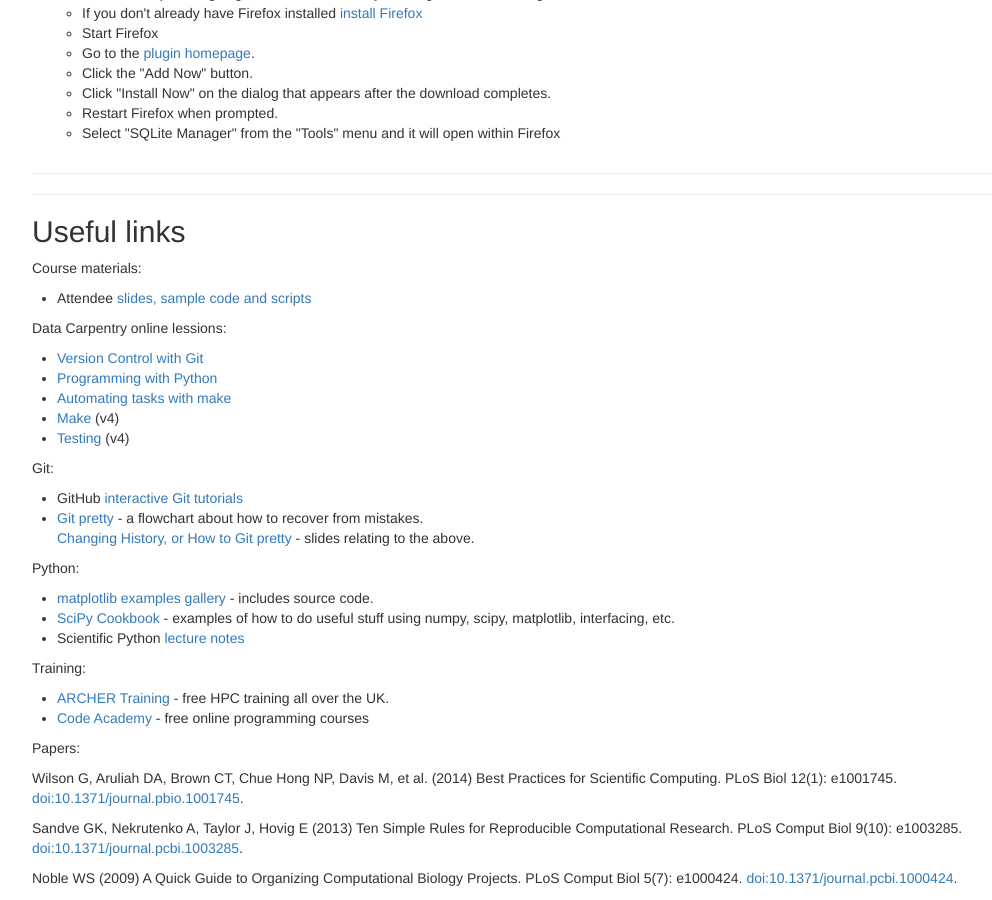
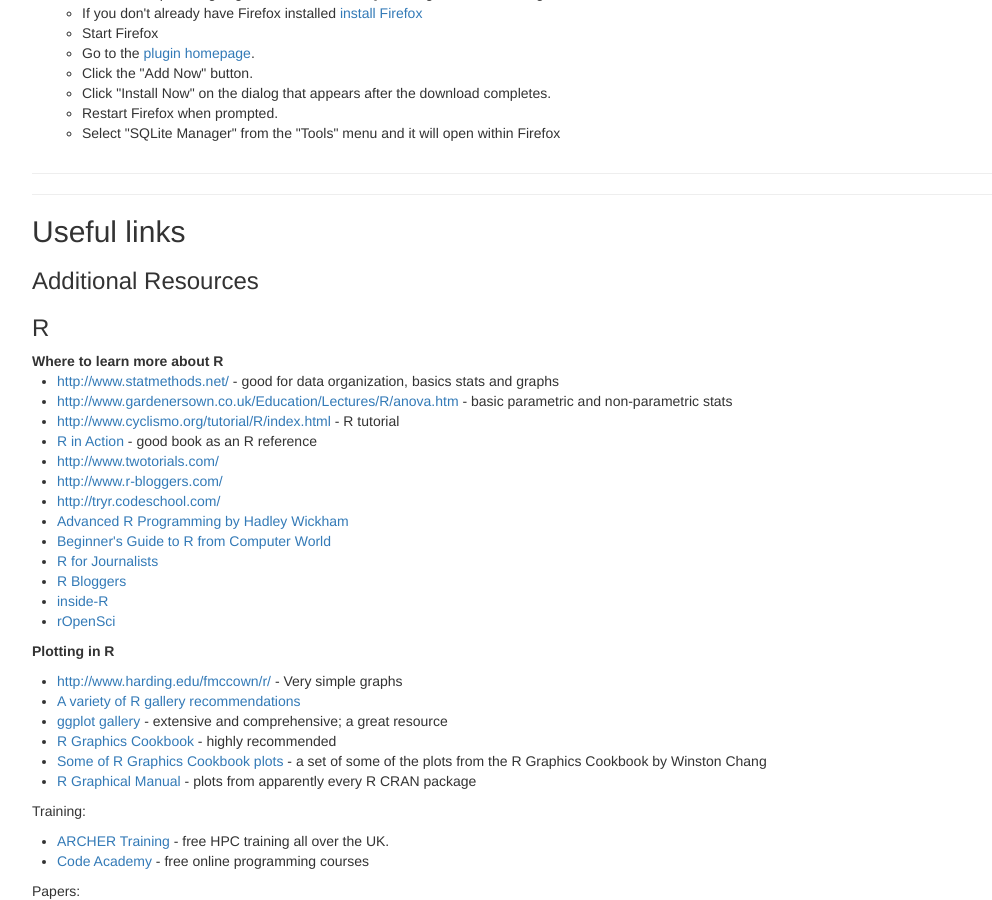
Before and after one commit to hpcarcher/2015-10-29-Leeds-DC, a Jekyll site: the page built from index.html, in a window 1280 px wide and 900 px high, scrolled down 4575 px. Shown: the whole window, without its empty margins (168-1160 px from the left). Built offline with Jekyll 4.4.1, drawn with Linux system fonts in a browser that asks for light colours; some of the changed text lies outside the part shown.

Commit message:
Updated links

```diff
--- a/index.html
+++ b/index.html
@@ -459,50 +459,49 @@
 
 <h2>Useful links</h2>
 
+
+<h3>Additional Resources</h3>
+
+<!--
+<h3>shell</h3>
+<ul>
+<li><a href=http://fosswire.com/post/2007/08/unixlinux-command-cheat-sheet/>Unix/Linux Command Reference</a>
+<li><a href=https://github.com/swcarpentry/boot-camps/blob/master/shell/shell_cheatsheet.md
+>Shell cheat sheet</a>
+<li><a href=http://software-carpentry.org/v4/shell/index.html>Software Carpentry shell lessons</a>
+</ul>
+ -->
+<h3>R</h3>
+
+<b>Where to learn more about R</b>
+<ul>
+<li><a href=http://www.statmethods.net/>http://www.statmethods.net/</a> - good for data organization, basics stats and graphs
+<li><a href=http://www.gardenersown.co.uk/Education/Lectures/R/anova.htm>http://www.gardenersown.co.uk/Education/Lectures/R/anova.htm</a> - basic parametric and non-parametric stats
+<li><a href=http://www.cyclismo.org/tutorial/R/index.html>http://www.cyclismo.org/tutorial/R/index.html</a> - R tutorial
+<li><a href=http://www.amazon.com/R-Action-Robert-Kabacoff/dp/1935182390>R in Action</a> - good book as an R reference
+<li><a href=http://www.twotorials.com/>http://www.twotorials.com/</a>
+<li><a href=http://www.r-bloggers.com/>http://www.r-bloggers.com/</a>
+<li><a href=http://tryr.codeschool.com/>http://tryr.codeschool.com/</a>
+<li><a href=http://adv-r.had.co.nz/>Advanced R Programming by Hadley Wickham</a>
+<li><a href=http://www.computerworld.com/s/article/9239625/Beginner_s_guide_to_R_Introduction>Beginner's Guide to R from Computer World</a>
+<li><a href=http://www.scoop.it/t/r-for-journalists>R for Journalists</a>
+<li><a href=http://www.r-bloggers.com/>R Bloggers</a>
+<li><a href=http://www.inside-r.org/>inside-R</a>
+<li><a href=http://ropensci.org/>rOpenSci</a>
+</ul>
+
 <p>
-Course materials:
-</p>
+<b>Plotting in R</b>
 <ul>
-<li>
-Attendee <a href="http://github.com/hpcarcher/2014-12-03-edinburgh-students">slides, sample code and scripts</a>
-</li>
+<li><a href=http://www.harding.edu/fmccown/r/>http://www.harding.edu/fmccown/r/</a> - Very simple graphs
+<li><a href=https://storify.com/tracykteal/r-galleries>A variety of R gallery recommendations</a>
+<li><a href=http://docs.ggplot2.org/>ggplot gallery</a> - extensive and comprehensive; a great resource
+<li><a href=http://www.amazon.com/R-Graphics-Cookbook-Winston-Chang-ebook/dp/B00AJ5X7W4/>R Graphics Cookbook</a> - highly recommended
+<li><a href=http://www.cookbook-r.com/Graphs/>Some of R Graphics Cookbook plots</a> - a set of some of the plots from the R Graphics Cookbook by Winston Chang
+<li><a href=http://rgm3.lab.nig.ac.jp/RGM/R_image_list?page=665&init=true>R Graphical Manual</a> - plots from apparently every R CRAN package
 </ul>
-<p>
-Data Carpentry online lessions:
-</p>
-<ul>
-<li><a href="novice/git/index.html">Version Control with Git</a></li>
-<li><a href="novice/python/index.html">Programming with Python</a></li>
-<li><a href="intermediate/make/">Automating tasks with make</a></li>
-<li><a href="http://software-carpentry.org/v4/make/index.html">Make</a> (v4)</li>
-<li><a href="http://software-carpentry.org/v4/test/index.html">Testing</a> (v4)</li>
-</ul>
-<p>
-Git:
-</p>
-<ul>
-<li>
-GitHub <a href="https://try.github.io/levels/1/challenges/1">interactive Git tutorials</a>
-</li>
-<li>
-<a href="http://justinhileman.info/article/git-pretty/">Git pretty</a> - a flowchart about how to recover from mistakes.
-</li>
-<a href="https://presentate.com/bobthecow/talks/changing-history">Changing History, or How to Git pretty</a> - slides relating to the above.
-</li>
-</ul>
-<p>
-Python:
-</p>
-<ul>
-<li>
-<a href="http://matplotlib.org/gallery.html">matplotlib examples gallery</a> - includes source code.
-</li>
-<li>
-<a href="http://wiki.scipy.org/Cookbook">SciPy Cookbook</a> - examples of how to do useful stuff using numpy, scipy, matplotlib, interfacing, etc.
-</li>
-<li>
-Scientific Python <a href="http://scipy-lectures.github.io/">lecture notes</a></li>
-</ul>
+
+
 <p>
 Training:
 </p>
@@ -533,12 +532,7 @@
 Projects. PLoS Comput Biol 5(7): e1000424. <a
 href="http://dx.doi.org/10.1371/journal.pcbi.1000424">doi:10.1371/journal.pcbi.1000424</a>.
 </p>
-<p>
-Ram K (2013) "git can facilitate greater reproducibility and increased
-transparency in science", Source Code for Biology and Medicine 2013,
-8:7 <a
-href="http://dx.doi.org/10.1186/1751-0473-8-7">doi:10.1186/1751-0473-8-7</a>.
-</p>
+
 <p>
 Glass, R. (2002) Facts and Fallacies of Software Engineering, Addison-Wesley, 2002. (<a href="http://ff.tu-sofia.bg/~bogi/France/SoftEng/books/Addison%20Wesley%20-%20Robert%20L%20Glass%20-%20Facts%20and%20Fallacies%20of%20Software%20Engineering.pdf">PDF</a>).
 </p>
```
